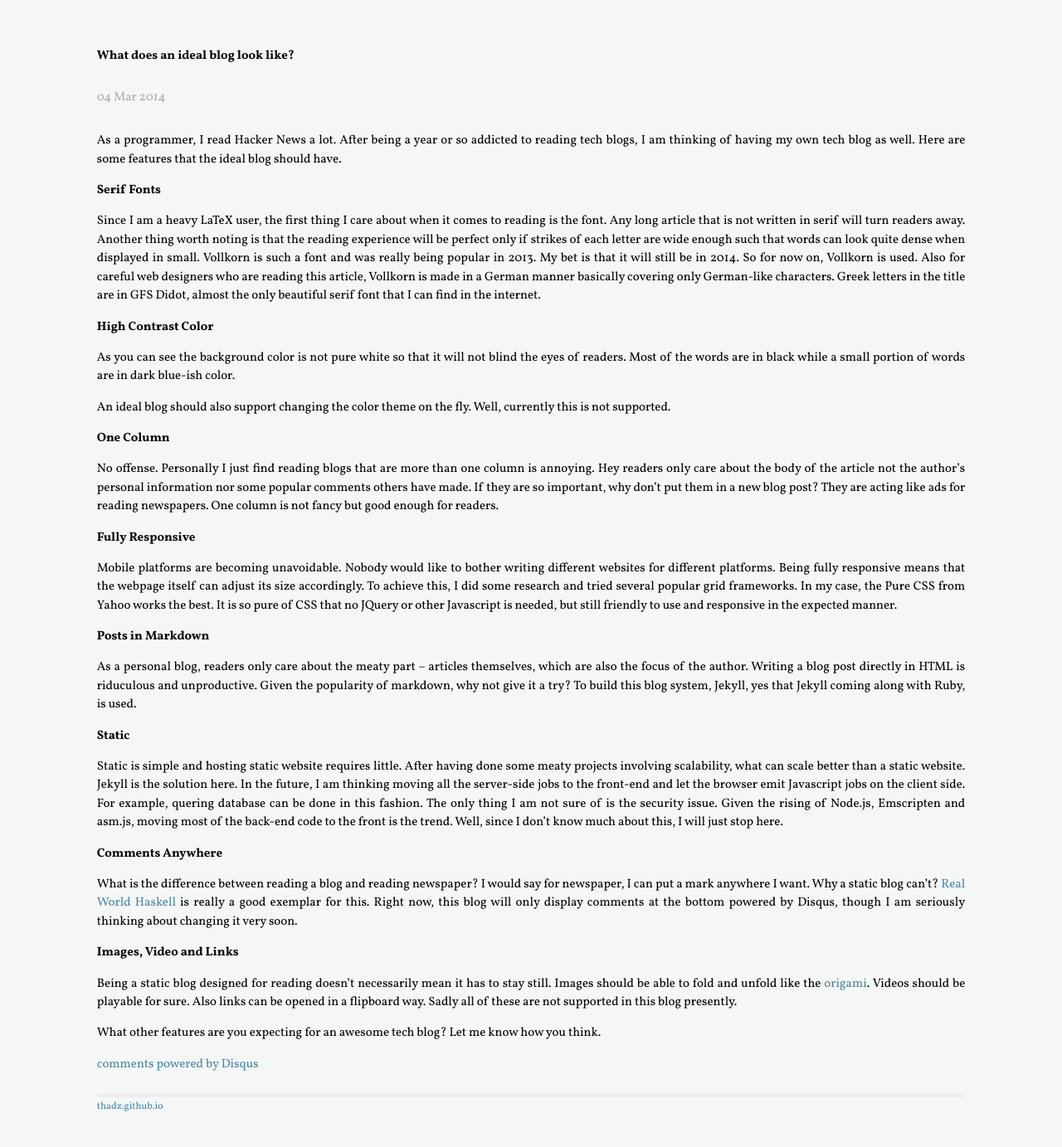
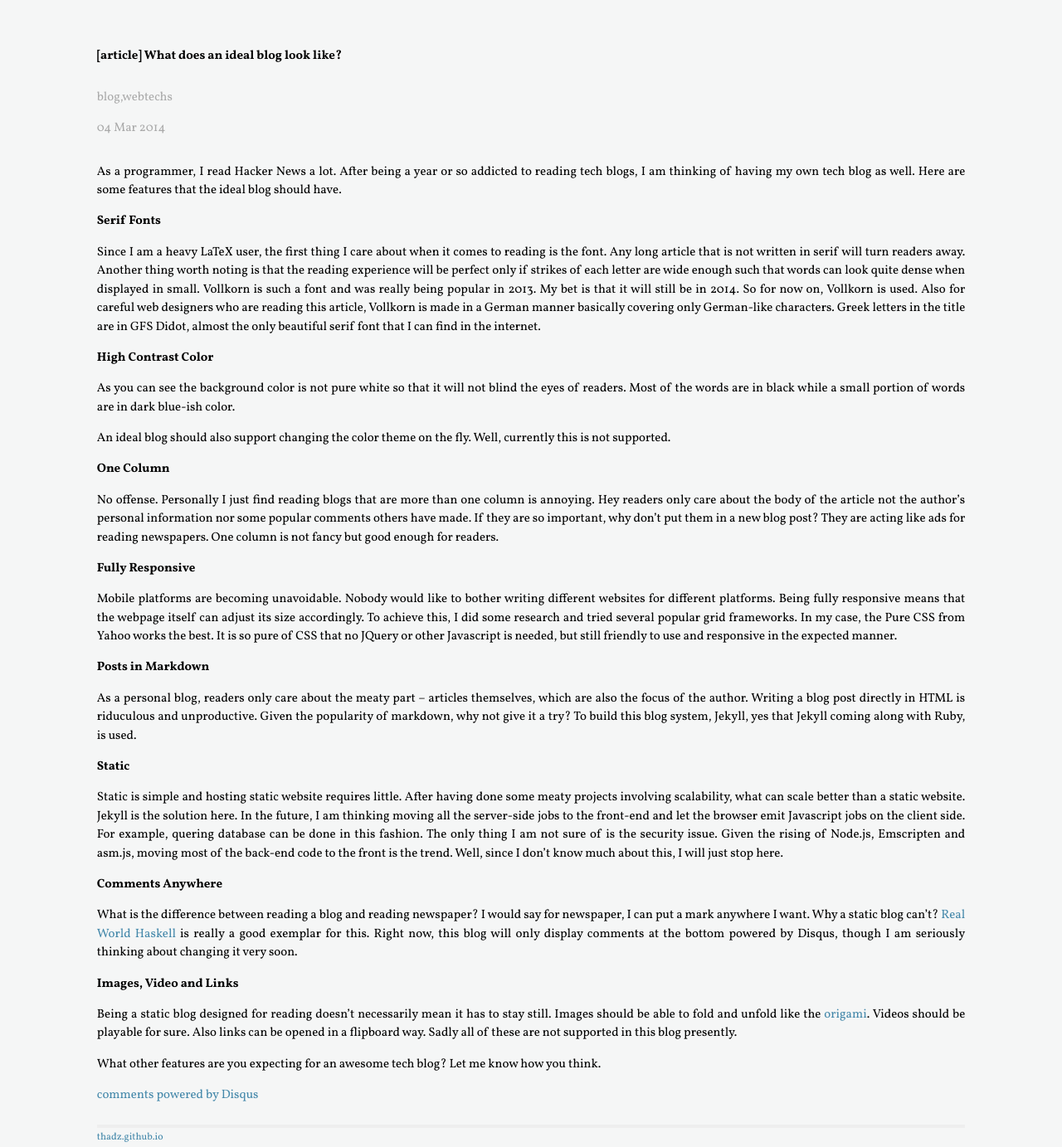
Before and after one commit to Thadz/thadz.github.io, a Jekyll site: the page built from _posts/2014-03-04-what-does-an-ideal-blog-look-like.md, in a window 1280 px wide. Shown: the whole page at 83% size. Built offline with Jekyll 4.4.1, drawn with Linux system fonts in a browser that asks for light colours; some web fonts are replaced; Markdown is read by kramdown in place of the engine named in the settings; comment, search, counter and statistics services are not loaded; before the commit the page ends 1345 px from its top, so only the background shows below that.

Commit message:
added tags and categories

```diff
--- a/_layouts/post.html
+++ b/_layouts/post.html
@@ -3,11 +3,12 @@ layout: default
 ---
 <div class="pure-g-r">
   <div class="pure-u-1-1">
-    <h2>{{ page.title }}</h2>
+    <h2>[{{ page.categories }}]&nbsp;{{ page.title }}</h2>
   </div>
 </div>
 <div class="pure-g-r">
-  <div class="pure-u-1-1">
+  <div class="pure-u-1-3">
+    <p class="meta">{{ page.tags }}</p>
     <p class="meta">{{ page.date | date_to_string }}</p>
   </div>
 </div>
```
